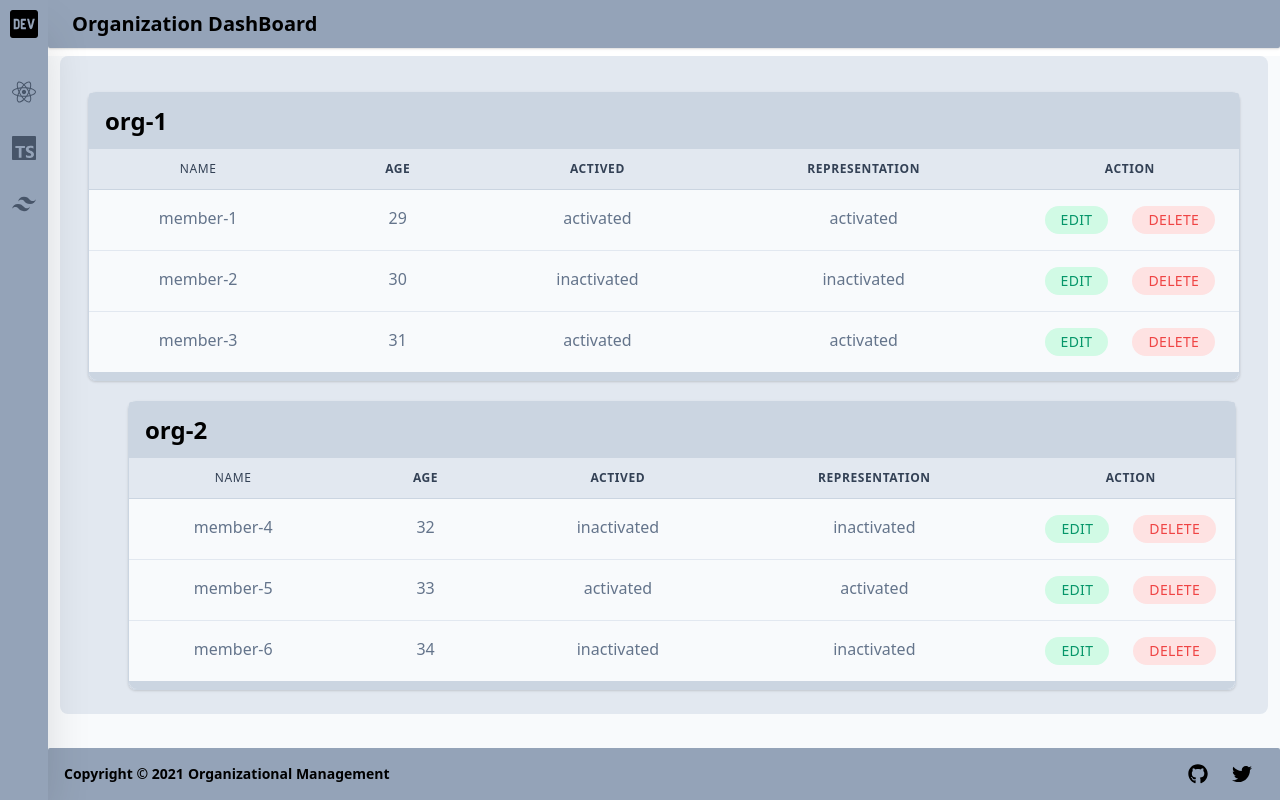
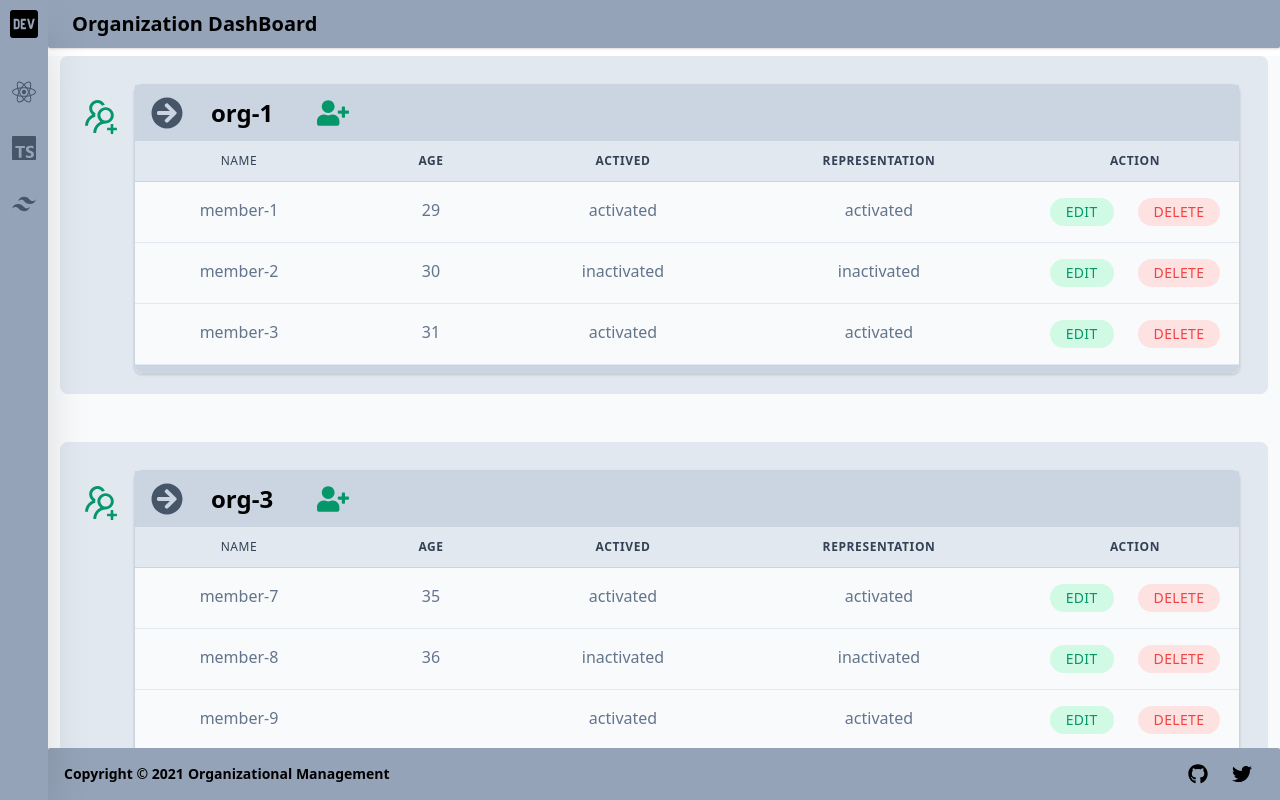
Before and after one commit to youkoucoding/organizational-management, a React (Create React App) app: page / in a window 1280 px wide. Built offline with nearby package versions, Linux system fonts and the light colour scheme; data requests are answered from the project's data file.

Commit message:
feat: add buttons and can be toggled to show sub-orgs

```diff
--- /dev/null
+++ b/src/components/buttons/AddMemberButton.tsx
@@ -0,0 +1,9 @@
+import { FaUserPlus } from "react-icons/fa";
+
+export const AddMemberButton = () => {
+  return (
+    <button className="transform duration-300 hover:scale-110 hover:text-green-500 text-green-600 ml-3 pl-1">
+      <FaUserPlus size={32} />
+    </button>
+  );
+};
--- /dev/null
+++ b/src/components/buttons/AddOrgButton.tsx
@@ -0,0 +1,9 @@
+import { AiOutlineUsergroupAdd } from "react-icons/ai";
+
+export const AddOrgButton = () => {
+  return (
+    <button className="transform duration-300 hover:scale-110 hover:text-green-500 text-green-600 pl-1">
+      <AiOutlineUsergroupAdd size={42} />
+    </button>
+  );
+};
--- /dev/null
+++ b/src/components/buttons/ToggleButton.tsx
@@ -0,0 +1,13 @@
+import { FaArrowCircleRight } from "react-icons/fa";
+
+export const ToggleButton = ({ showChildren }: { showChildren: boolean }) => {
+  return (
+    <div
+      className={`${
+        showChildren ? "rotate-90" : null
+      } transform duration-300 hover:scale-110 hover:text-gray-500 text-gray-600 ml-3 pl-1`}
+    >
+      <FaArrowCircleRight size={32} />
+    </div>
+  );
+};
--- /dev/null
+++ b/src/components/buttons/index.ts
@@ -0,0 +1,3 @@
+export * from "components/buttons/ToggleButton";
+export * from "components/buttons/AddMemberButton";
+export * from "components/buttons/AddOrgButton";
--- a/src/components/cards/Card.tsx
+++ b/src/components/cards/Card.tsx
@@ -1,10 +1,14 @@
 import { ReadyForRenderModel } from "model";
 import { CardTitle } from "components/cards/CardTitle";
 import { Table } from "components";
+import { AddOrgButton } from "components/buttons";
 
 export const Card = ({ renderData }: { renderData: ReadyForRenderModel }) => {
   return (
-    <div className="mx-3 my-2 p-4 mb-12 bg-gray-200 rounded-lg">
+    <div className="flex flex-row mx-3 my-2 p-4 mb-12 bg-gray-200 rounded-lg">
+      <div className="mt-6">
+        <AddOrgButton />
+      </div>
       <Table renderData={renderData} />
     </div>
   );
--- a/src/components/cards/CardTitle.tsx
+++ b/src/components/cards/CardTitle.tsx
@@ -1,6 +1,6 @@
 export const CardTitle = ({ title }: { title: string }) => {
   return (
-    <div className="py-3 px-4 rounded-t-sm bg-gray-300 font-semibold text-2xl">
+    <div className="py-3 px-4 rounded-t-sm align-baseline font-semibold text-2xl">
       {title}
     </div>
   );
--- a/src/components/table/Table.tsx
+++ b/src/components/table/Table.tsx
@@ -1,12 +1,19 @@
 import * as React from "react";
+import { ReadyForRenderModel } from "model";
 
 import { CardTitle } from "components/cards/CardTitle";
 import { TableHead } from "components/table/TableHead";
 import { DisplayRow } from "components/table/DisplayRow";
-
-import { ReadyForRenderModel } from "model";
+import { ToggleButton, AddMemberButton } from "components/buttons";
 
 export const Table = ({ renderData }: { renderData: ReadyForRenderModel }) => {
+  // control the children orgs's expand and collapse
+  const [showChildren, setShowChildren] = React.useState(false);
+
+  const handleChildrenShow = React.useCallback(() => {
+    setShowChildren(!showChildren);
+  }, [showChildren, setShowChildren]);
+
   // nested component
   const nestedTable = renderData.children.map((child) => {
     return (
@@ -19,25 +26,33 @@ export const Table = ({ renderData }: { renderData: ReadyForRenderModel }) => {
   });
 
   return (
-    <div className="w-full mt-2 pt-3 pb-1">
+    <div className="w-full pt-3 pb-1">
       <div className="mx-4 sm:mx-6 lg:mx-1">
         <div className="min-w-full sm:px-6 lg:px-2">
-          <div className="relative shadow border border-gray-300 sm:rounded-lg">
+          <div className="shadow border border-gray-300 sm:rounded-lg">
             <form>
-              <table className="h-64 rounded-t-xl min-w-full divide-y divide-gray-300">
+              <div className="flex flex-row gap-3 items-center justify-start bg-gray-300 cursor-pointer">
+                <div onClick={handleChildrenShow}>
+                  {renderData.children.length !== 0 ? (
+                    <ToggleButton showChildren={showChildren} />
+                  ) : null}
+                </div>
+                <CardTitle title={renderData.name} />
+                <AddMemberButton />
+              </div>
+              <table className="h-56 rounded-t-xl min-w-full divide-y divide-gray-300">
                 <thead className="sticky z-0 bg-gray-200 flex-col min-w-full">
-                  <CardTitle title={renderData.name} />
                   <TableHead />
                 </thead>
                 <tbody className="flex flex-col bg-white divide-y divide-gray-200">
                   {/* {JSON.stringify(renderData)} */}
                   {renderData.members?.map((member) => (
-                    <div key={member.name}>
+                    <React.Fragment key={member.name}>
                       <DisplayRow
                         member={member}
                         // handleToEdit={handleToEdit}
                       />
-                    </div>
+                    </React.Fragment>
                   ))}
                 </tbody>
               </table>
@@ -45,7 +60,9 @@ export const Table = ({ renderData }: { renderData: ReadyForRenderModel }) => {
             </form>
           </div>
         </div>
-        {nestedTable}
+        {showChildren ? (
+          <div className="transform duration-500">{nestedTable}</div>
+        ) : null}
       </div>
     </div>
   );
```
